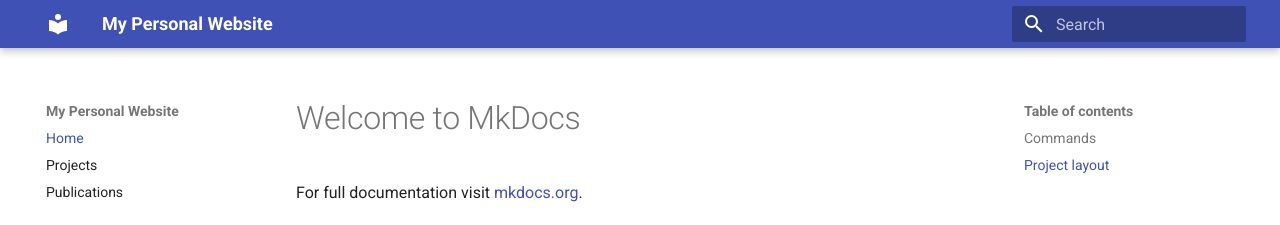
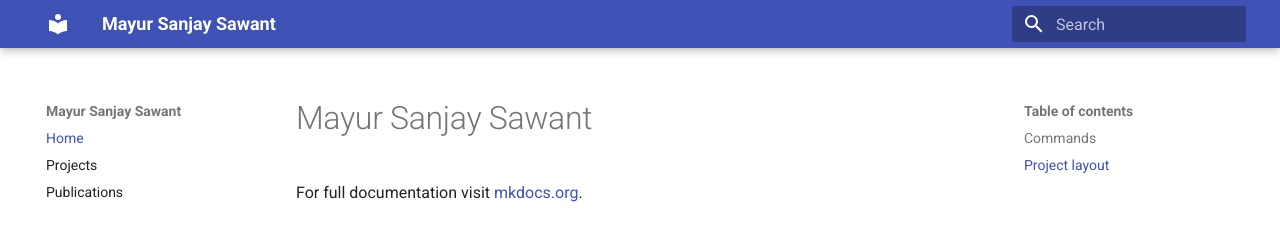
Before and after one commit to mayurssawant/mayurssawant.github.io, an MkDocs documentation site: the page built from docs/index.md, in a window 1280 px wide. Shown: the top 225 px of the page. Built offline with MkDocs 1.6.1 and Material for MkDocs 9.7.7, drawn with Linux system fonts in a browser that asks for light colours.

Commit message:
Update homepage title

```diff
--- a/docs/index.md
+++ b/docs/index.md
@@ -1,4 +1,4 @@
-# Welcome to MkDocs
+# Mayur Sanjay Sawant
 
 For full documentation visit [mkdocs.org](https://www.mkdocs.org).
 
--- a/mkdocs.yml
+++ b/mkdocs.yml
@@ -1,4 +1,4 @@
-site_name: My Personal Website
+site_name: Mayur Sanjay Sawant
 theme:
   name: material
 
```
